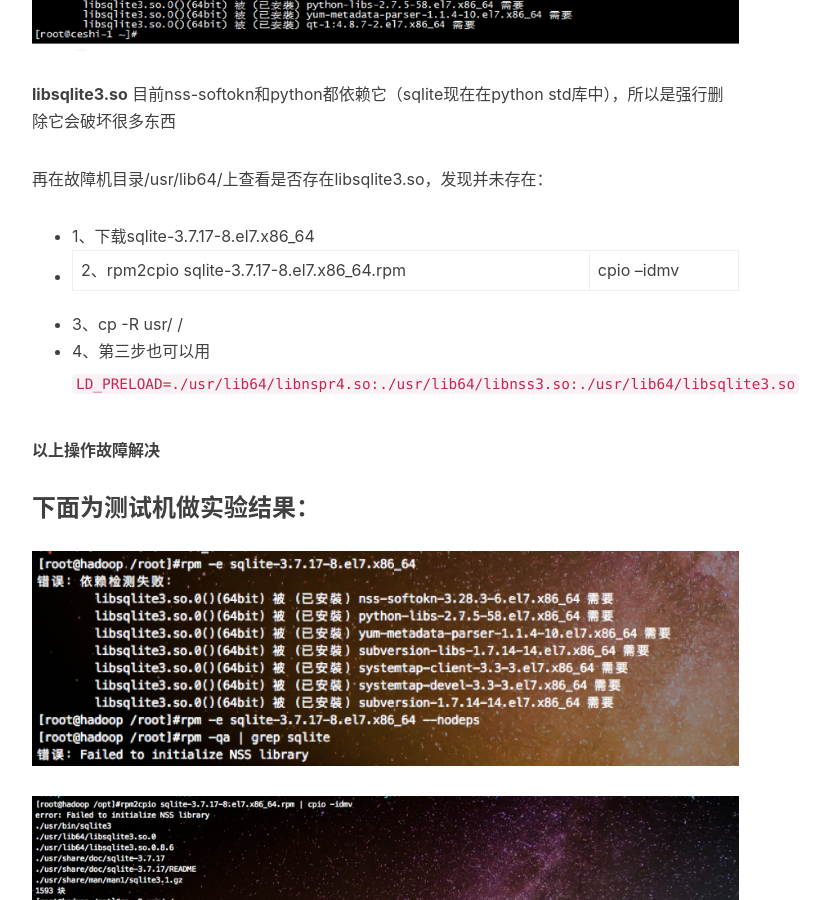
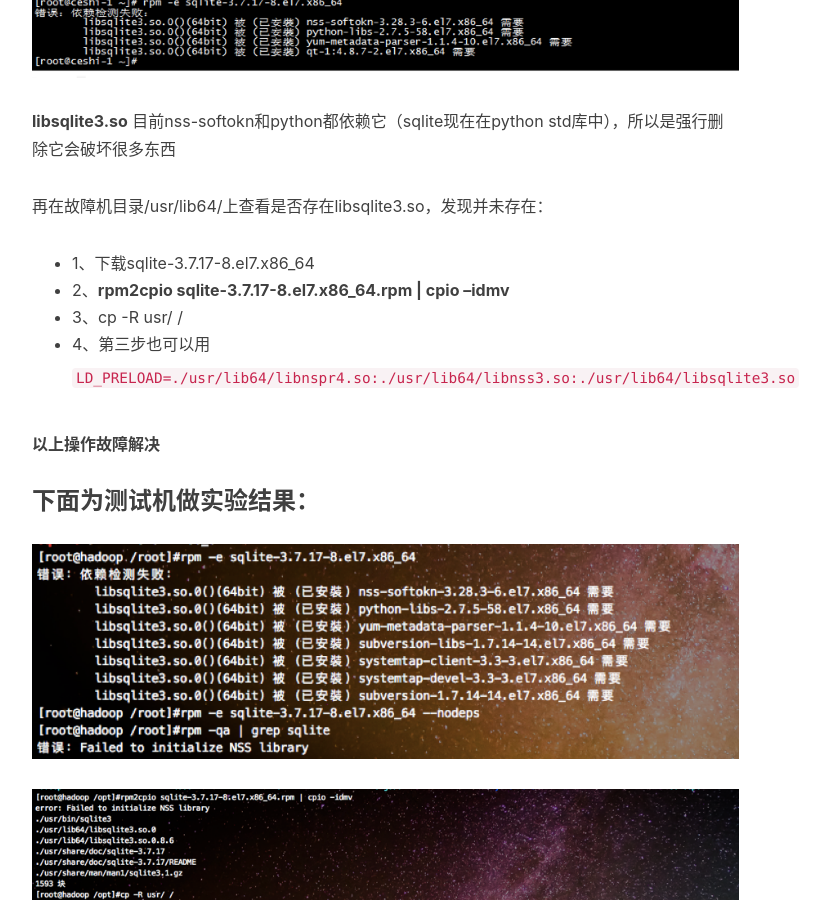
Before and after one commit to kikyoar/kikyoar.github.io, a Jekyll site: the page built from _posts/2019-04-21-Linux-LD_PRELOAD.markdown, in a window 1280 px wide and 900 px high, scrolled down 2835 px. Shown: the whole window, without its empty margins (233-1063 px from the left). Built offline with Jekyll 4.4.1, drawn with Linux system fonts in a browser that asks for light colours; nearby versions of some CDN libraries; comment, search, counter and statistics services are not loaded.

```diff
--- a/_posts/2019-04-21-Linux-LD_PRELOAD.markdown
+++ b/_posts/2019-04-21-Linux-LD_PRELOAD.markdown
@@ -52,7 +52,9 @@ tags:
 	- 2、以上软件包在编译中，可能会一直报其他依赖问题，比如nss缺失依赖等等现象，现场应该根据报错解决，但是此解决办法较为费时间
 
 - 思路四：
-根据故障机的原有安装环境，搭建虚拟机，模拟操作，现在主要是不明确在输入`rpm -e gnome-python2-canvas-2.28.1-14.el7.x86_64`中所报的依赖包报错是哪一个，而直接用—nodeps卸载了，如果明确了报错，也可以方便的找出故障点
+根据故障机的原有安装环境，搭建虚拟机，模拟操作，现在主要是不明确在输入
+`rpm -e gnome-python2-canvas-2.28.1-14.el7.x86_64`
+中所报的依赖包报错是哪一个，而直接用—nodeps卸载了，如果明确了报错，也可以方便的找出故障点
 
 ### 最终解决办法：
 据现场同学提供的思路，以下为解决办法：
@@ -71,7 +73,7 @@ tags:
 再在故障机目录/usr/lib64/上查看是否存在libsqlite3.so，发现并未存在：
 
 - 1、下载sqlite-3.7.17-8.el7.x86_64
-- 2、rpm2cpio sqlite-3.7.17-8.el7.x86_64.rpm | cpio –idmv
+- 2、**rpm2cpio sqlite-3.7.17-8.el7.x86_64.rpm \| cpio –idmv**
 - 3、cp  -R  usr/   /
 - 4、第三步也可以用
 
```
